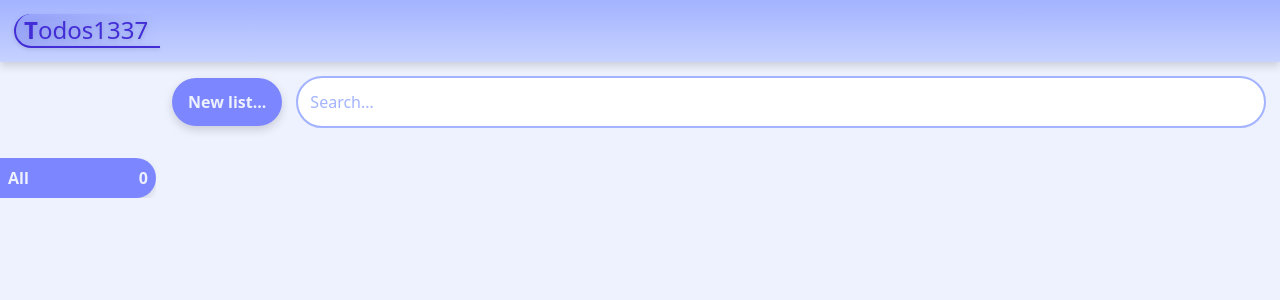
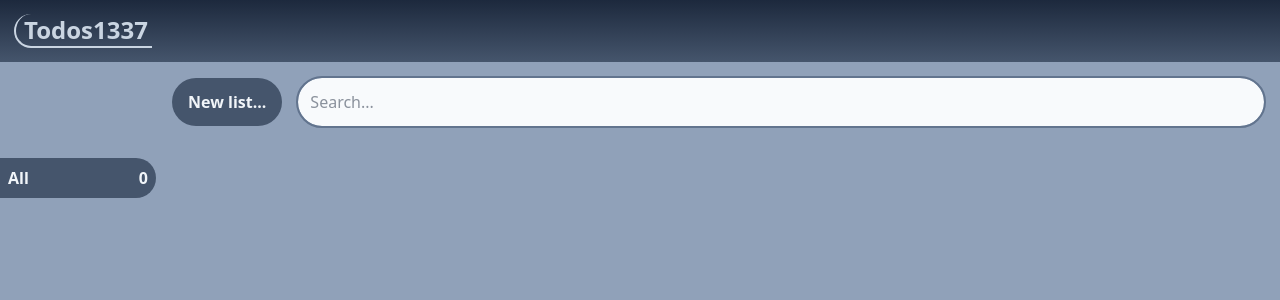
Before and after one commit to Ahtoh1337/todos, a React (Vite) app: page / in a window 1280 px wide. Shown: the top 300 px of the page. Built offline with nearby package versions, Linux system fonts and the light colour scheme.

Commit message:
Add theme variables for colors. Site redesign

```diff
--- a/index.html
+++ b/index.html
@@ -6,7 +6,7 @@
     <meta name="viewport" content="width=device-width, initial-scale=1.0" />
     <title>%VITE_APP_TITLE%</title>
   </head>
-  <body class="h-screen bg-indigo-50">
+  <body class="h-screen bg-background-50">
     <div id="root"></div>
     <script type="module" src="/src/main.tsx"></script>
   </body>
--- a/src/Header.tsx
+++ b/src/Header.tsx
@@ -2,14 +2,13 @@ import { observer } from "mobx-react-lite";
 
 export const Header = observer(function () {
     return <div className="w-full p-3.5 pr-
-    drop-shadow-lg bg-indigo-200 bg-gradient-to-b from-indigo-300
-    flex justify-between text-indigo-700">
-        <div className="text-3xl sm:text-2xl pl-2 pr-3
+    bg-header-100 bg-gradient-to-b from-header-200
+    flex justify-between">
+        <div className="text-3xl sm:text-2xl pl-2 pr-1
         border-l-2 border-b-2
-        border-indigo-700 rounded-l-full
-        bg-gradient-to-r from-indigo-400/40
-        drop-shadow-sm
-        first-letter:font-bold">
+        text-text-300
+        border-text-300 rounded-l-full
+        font-bold">
             {import.meta.env.VITE_APP_TITLE}
         </div>
     </div>
--- a/src/LabelComp.tsx
+++ b/src/LabelComp.tsx
@@ -7,12 +7,12 @@ export function LabelComp({ label, onBlur, onDelete, placeholder }:
     }) {
     return (
         <li className="text-xs font-bold
-        bg-indigo-300 text-indigo-100 pl-2 pr-0 sm:pr-1
+        bg-default-list-200 text-default-list-50 pl-2 pr-0 sm:pr-1
         m-0.5 rounded-full
         flex w-20 flex-auto items-center">
             <input
                 tabIndex={-1}
-                className="py-2 sm:py-1 w-full outline-none placeholder:text-indigo-200"
+                className="py-2 sm:py-1 w-full outline-none placeholder:text-default-list-100"
                 placeholder={placeholder}
                 maxLength={10}
                 defaultValue={label}
@@ -38,8 +38,8 @@ export function LabelComp({ label, onBlur, onDelete, placeholder }:
                     w-8 sm:w-4
 
                     text-base sm:text-xs
-                    hover:bg-indigo-400
-                    active:bg-indigo-500 active:text-indigo-300"
+                    hover:bg-default-list-300
+                    active:bg-default-list-300 active:text-default-list-200"
                     onClick={() => onDelete()}>
                     x
                 </button>
--- a/src/LabelNav.tsx
+++ b/src/LabelNav.tsx
@@ -30,7 +30,8 @@ export const LabelNav = observer(function ({ current, show, onSelect, setShowNav
             pt-19 pl-2 pr-0 w-60 h-full text-xl
             sm:relative sm:drop-shadow-none sm:p-0 sm:w-full
             sm:text-base sm:right-0
-            sm:bg-indigo-50 bg-indigo-100/90
+            text-button-500
+            sm:bg-background-50 bg-background-50/90
             flex flex-col items-end
             ${show ? "right-0" : ""}`}
                 ref={navbarRef}>
@@ -42,7 +43,7 @@ export const LabelNav = observer(function ({ current, show, onSelect, setShowNav
                         py-4  sm:py-2
                         font-bold rounded-l-full sm:rounded-r-full sm:rounded-l-none
                         flex justify-between
-                        ${current === "" ? "bg-indigo-400 text-indigo-50 drop-shadow-md" : "text-indigo-500 hover:bg-indigo-200 hover:text-indigo-600"}`}
+                        ${current === "" ? "bg-button-400 text-text-100" : "text-button-500 hover:bg-button-300 hover:text-button-600"}`}
                             onClick={() => onSelect("")}>
                             <span>All</span>
                             <span>{todoApp.todoListCount}</span>
@@ -60,7 +61,7 @@ export const LabelNav = observer(function ({ current, show, onSelect, setShowNav
                                 py-4 sm:py-2
                     font-bold rounded-l-full sm:rounded-r-full sm:rounded-l-none
                     flex justify-between
-                    ${current === label ? "bg-indigo-400 text-indigo-50 drop-shadow-md" : "text-indigo-500 hover:bg-indigo-200 hover:text-indigo-600"}`}
+                    ${current === label ? "bg-button-400 text-text-100 drop-shadow-sm" : "text-button-500 hover:bg-button-300 hover:text-button-600"}`}
                                 onClick={() => onSelect(label)}>
                                 <span>{label}</span>
                                 <span>{count}</span>
@@ -69,12 +70,14 @@ export const LabelNav = observer(function ({ current, show, onSelect, setShowNav
                     ))}
                 </ul>
             </div>
-            <button className="sm:hidden rounded-md
-            bg-indigo-400 text-indigo-100
+            <button className={`sm:hidden rounded-md
             h-12 w-12 text-3xl
             fixed top-2 right-2 z-1
             transition-colors
-            active:bg-indigo-500"
+            bg-linear-to-b
+            ${show ? "bg-button-400 from-button-600"
+                : "bg-button-600 from-button-700"
+            }`}
                 onClick={e => {
                     e.stopPropagation();
                     setShowNav(!show)
--- a/src/SearchBar.tsx
+++ b/src/SearchBar.tsx
@@ -4,12 +4,13 @@ export const SearchBar = observer(function ({ value, onChange }: { value: string
     return <input
         type="search"
         placeholder="Search..."
-        className="outline-2 outline-indigo-300
-        p-3 w-full rounded-full bg-white
+        className="outline-2 outline-button-300
+        p-3 w-full rounded-full bg-text-50
         -outline-offset-2 sm:outline-offset-0
-        placeholder:text-indigo-300
-        focus:outline-indigo-700
-        hover:outline-indigo-400
+        text-text-800
+        placeholder:text-text-700
+        focus:outline-button-600
+        hover:outline-button-500
         min-w-20"
         value={value}
         onChange={e => onChange(e.target.value)} />
--- a/src/TodoComp.tsx
+++ b/src/TodoComp.tsx
@@ -5,12 +5,12 @@ import { action } from "mobx";
 export const TodoComp = observer(function ({ todo }: { todo: Todo }) {
     const todoApp = useTodoApp();
     return (
-        <li className="text-sm border-b-2 border-dotted border-indigo-300
+        <li className="text-sm border-b-2 border-dotted border-default-list-200
         flex
         justify-start items-center">
             <button
-                className="outline-2 outline-indigo-300 rounded-sm w-4 h-4 flex-none
-                hover:bg-indigo-300 active:bg-indigo-400 mr-1
+                className="outline-2 outline-default-list-200 rounded-sm w-4 h-4 flex-none
+                hover:bg-default-list-200 active:bg-default-list-300 mr-1
                 text-xs"
                 onClick={action(() => todo.done = !todo.done)}>
                 {todo.done ? "✔️" : ""}
@@ -18,7 +18,7 @@ export const TodoComp = observer(function ({ todo }: { todo: Todo }) {
             <input
                 type="text"
                 className={`outline-none py-1.5 px-1 flex-1
-                ${todo.done ? "line-through decoration-2" : ""}`}
+                ${todo.done ? "line-through" : ""}`}
                 defaultValue={todo.text}
                 placeholder="Todo text..."
                 onBlur={e => {
@@ -32,7 +32,7 @@ export const TodoComp = observer(function ({ todo }: { todo: Todo }) {
                 maxLength={40} />
             <button
             className="rounded-sm w-4.5 h-4.5
-            hover:bg-indigo-300 active:bg-indigo-400
+            hover:bg-default-list-200 active:bg-default-list-300
             flex-none mr-1 text-xs"
                 onClick={() => todoApp.deleteTodo(todo)}>
                 ✖️
--- a/src/TodoMain.tsx
+++ b/src/TodoMain.tsx
@@ -73,15 +73,14 @@ export const TodoMain = observer(function () {
 
     return (
         <div className="@container sm:grid grid-cols-[minmax(9rem,1fr)_7fr]
-            gap-y-4 gap-x-2 lg:gap-x-4 py-4 px-2 sm:px-4 sm:pl-0
-            text-indigo-800">
+            gap-y-4 gap-x-2 lg:gap-x-4 py-4 px-2 sm:px-4 sm:pl-0">
             <div className="sticky top-2 sm:static z-1
             flex items-center col-start-2
             pb-4 mr-14 sm:mr-0">
-                <button className="font-bold bg-indigo-400 text-indigo-50
-                    sm:hover:bg-indigo-500 sm:hover:text-indigo-100
-                    active:bg-indigo-600
-                    rounded-full drop-shadow-lg
+                <button className="font-bold bg-button-400 text-text-100
+                    active:bg-button-600 sm:active:bg-button-600
+                    sm:hover:bg-button-500 sm:hover:text-text-200
+                    rounded-full
                     p-3 px-4 mr-2 sm:mr-4 flex-none
                     transition-colors sm:transition-none"
                     onClick={handleTodoListCreation}>
--- a/src/index.css
+++ b/src/index.css
@@ -1 +1,30 @@
 @import "tailwindcss";
+
+@theme {
+    --color-background-50: var(--color-slate-400);
+    --color-background-100: var(--color-slate-500);
+
+    --color-header-100: var(--color-slate-600);
+    --color-header-200: var(--color-slate-800);
+
+    --color-button-200: var(--color-slate-400); /* Light button hover */
+    --color-button-300: var(--color-slate-500); /* Normal light */
+    --color-button-400: var(--color-slate-600); /* Normal */
+    --color-button-500: var(--color-slate-700); /* Hover */
+    --color-button-600: var(--color-slate-800); /* Active */
+    --color-button-700: var(--color-slate-950); /* Active darker */
+
+    --color-text-50: var(--color-slate-50);
+    --color-text-100: var(--color-slate-100);
+    --color-text-200: var(--color-slate-200);
+    --color-text-300: var(--color-slate-300);
+    --color-text-500: var(--color-slate-500);
+    --color-text-800: var(--color-slate-800);
+    --color-text-900: var(--color-slate-900);
+
+    --color-default-list-50: var(--color-slate-200);
+    --color-default-list-100: var(--color-slate-300);
+    --color-default-list-200: var(--color-slate-400);
+    --color-default-list-300: var(--color-slate-500);
+    --color-default-list-400: var(--color-slate-700);
+}
```
Also changed, not shown: src/TodoListComp.tsx (+13 -11 lines).
